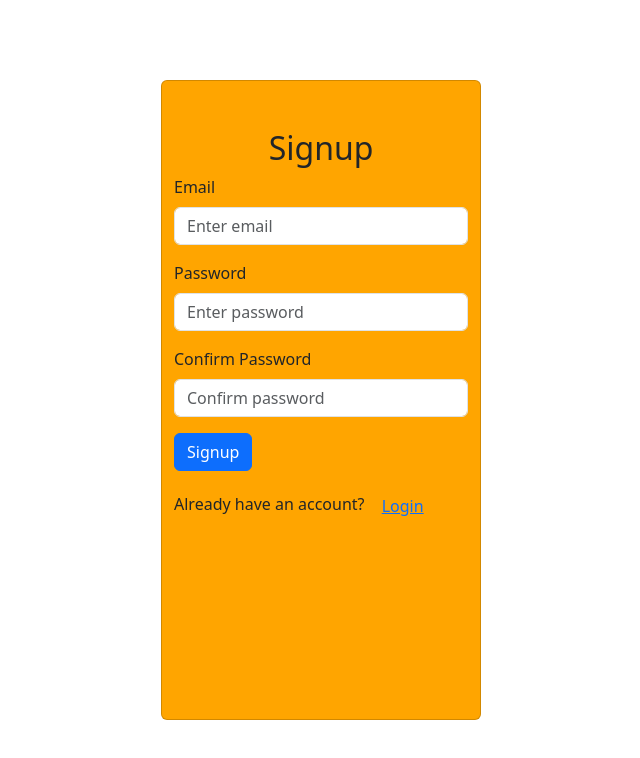
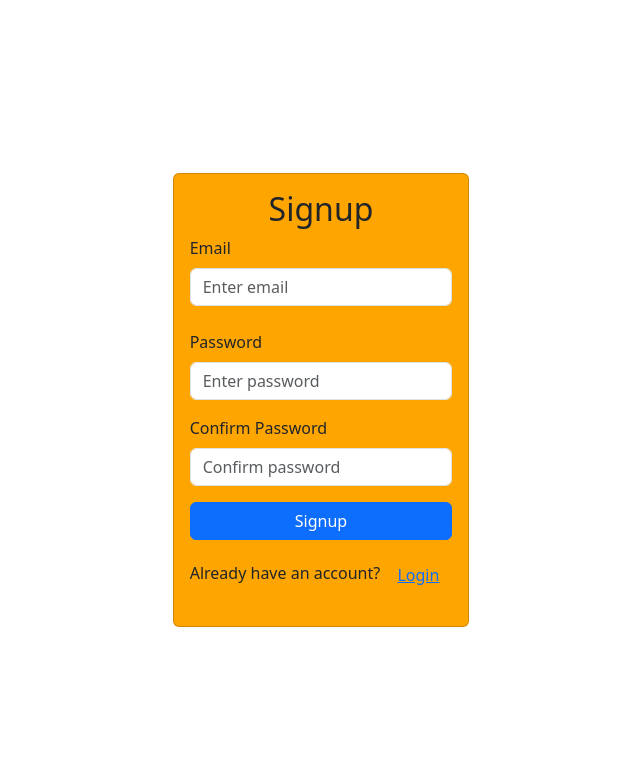
Before and after one commit to mdsabamoin/MailBoxClient, a React (Create React App) app: page / in a window 1280 px wide. Shown: the top 758 px of the page, without its empty margins (319-959 px from the left). Built offline with nearby package versions, Linux system fonts and the light colour scheme.

Commit message:
done proper styling of login page

```diff
--- a/src/components/Signup.js
+++ b/src/components/Signup.js
@@ -40,15 +40,15 @@ const Signup = () => {
   };
 
   return (
-    <div style={{display:"flex",justifyContent:"center",alignItems:"center",width:"100vw",height:"100vh"}}>
-    <Card style={{ width: '25%' ,height:"80%",backgroundColor:"orange"}}>
-    <Container className="mt-5">
+    <div style={{ display: "flex", justifyContent: "center", alignItems: "center", width: "100%", height: "100vh" }}>
+    <Card style={{maxWidth: '400px', height: "auto", backgroundColor: "orange" }}>
+      <Card.Body>
         <h2 className="text-center">{isLogin ? "Login" : "Signup"}</h2>
         <Form onSubmit={isLogin ? handleLogin : handleSignup}>
           {error && <Alert variant="danger">{error}</Alert>}
           {user && <Alert variant="success">Welcome, {user.email}!</Alert>}
 
-        <Form.Group className="mb-3" controlId="formEmail">
+          <Form.Group className="mb-4" controlId="formEmail">
             <Form.Label>Email</Form.Label>
             <Form.Control
               type="email"
@@ -87,11 +87,12 @@ const Signup = () => {
             variant="primary"
             type="submit"
             disabled={loading}
+            style={{ width: "100%" }} // Ensure the button doesn't overflow
           >
             {loading ? "Loading..." : isLogin ? "Login" : "Signup"}
           </Button>
 
-        <div className="mt-3">
+          <div className="mt-3" style={{ display: "flex", justifyContent: "center", width: "100%" }}>
             {isLogin ? (
               <p>
                 Don’t have an account?{" "}
@@ -109,9 +110,11 @@ const Signup = () => {
             )}
           </div>
         </Form>
-    </Container>
+      </Card.Body>
     </Card>
   </div>
+
+
   );
 };
 
```
Lines whose indentation alone changed are shown as unchanged.
